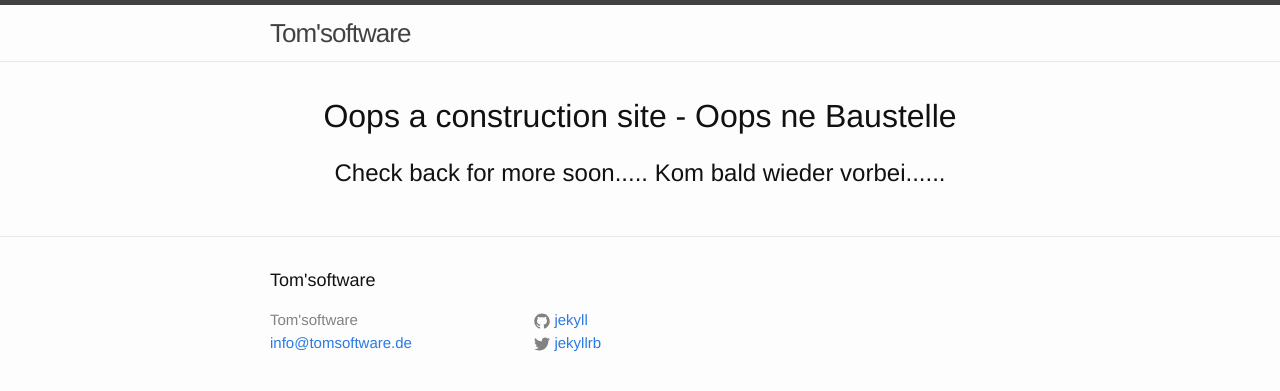
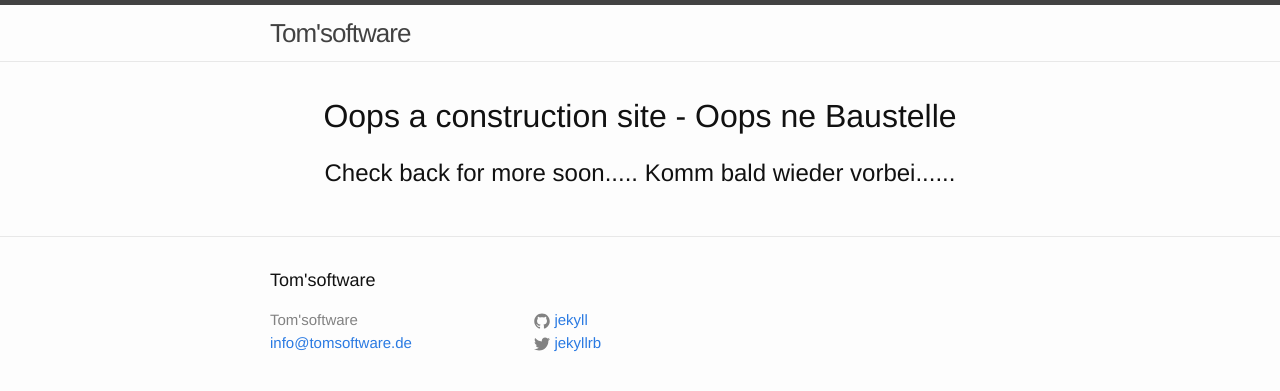
Before and after one commit to tomsoftwareblog/tomsoftwareblog.github.io, a Jekyll site: the page built from index.html, in a window 1280 px wide. Shown: the top 391 px of the page. Built offline with Jekyll 4.4.1, drawn with Linux system fonts in a browser that asks for light colours.

Commit message:
spelling

```diff
--- a/index.html
+++ b/index.html
@@ -5,7 +5,7 @@ layout: default
 <div class="home">
 
   <h1 align="center">Oops a construction site - Oops ne Baustelle</h1>
-  <h2 align="center">Check back for more soon.....  Kom bald wieder vorbei......</h2>
+  <h2 align="center">Check back for more soon.....  Komm bald wieder vorbei......</h2>
 
 
 </div>
```
